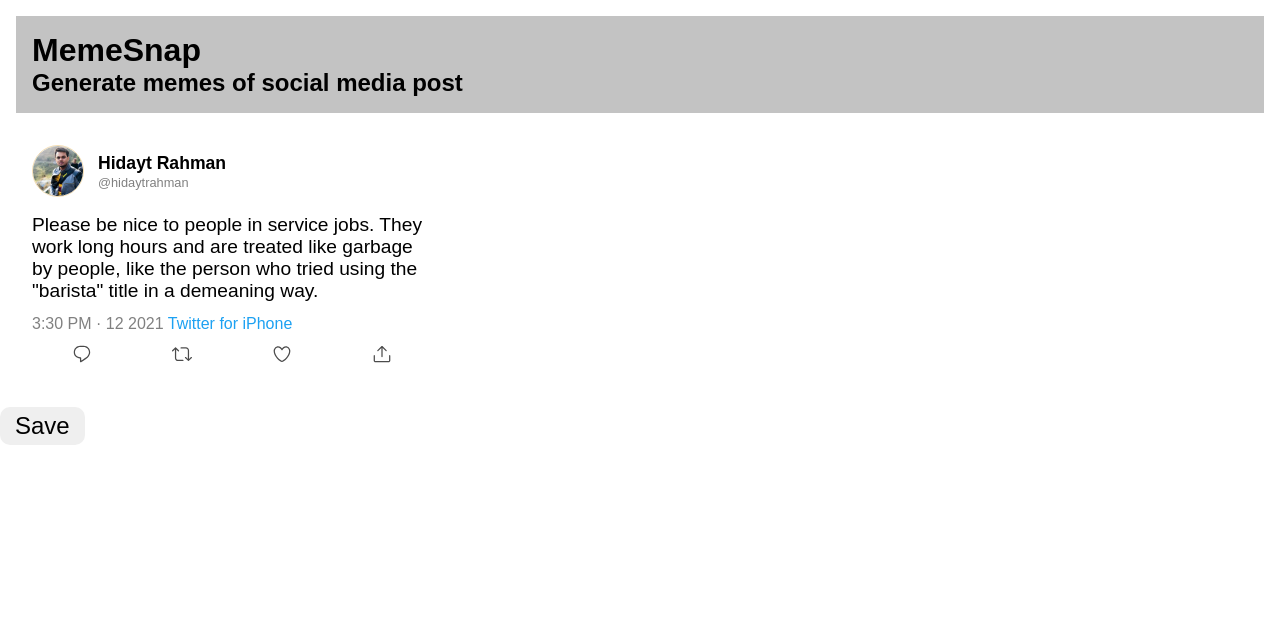
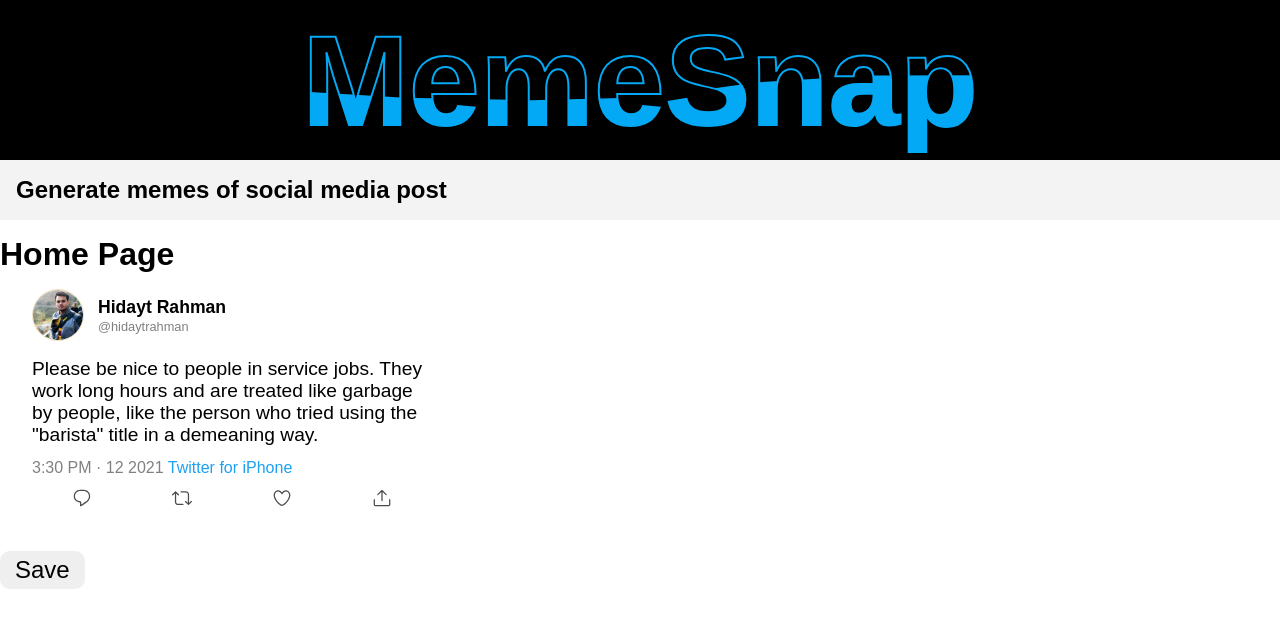
Before and after one commit to hidaytrahman/memeSnap, a React (Create React App) app: page / in a window 1280 px wide. Shown: the top 628 px of the page. Built offline with nearby package versions, Linux system fonts and the light colour scheme.

Commit message:
feat(improvements): Router and animated text

```diff
--- a/src/App.css
+++ b/src/App.css
@@ -16,7 +16,7 @@
 }
 
 .App-header {
-    background: #c3c3c3;
+    background: #f3f3f3;
     padding: 1rem;
-    margin: 1rem;
+    margin-bottom: 1rem;
 }
--- a/src/App.js
+++ b/src/App.js
@@ -1,13 +1,43 @@
+import {
+  BrowserRouter,
+  Routes,
+  Route,
+  Link
+} from "react-router-dom";
+
+import Logo from 'components/entity/logo/Logo';
 import './App.css';
 import Twitter from './components/twitter/Twitter';
 
+function Home() {
+  return <h2>Home</h2>;
+}
+
+function About() {
+  return <h2>About</h2>;
+}
+
+function Users() {
+  return <h2>Users</h2>;
+}
+
+
 const App = () => {
   return (
+    <BrowserRouter>
+
       <div className="App">
+        <Logo />
         <header className="App-header">
-          <h1>MemeSnap</h1>
           <h2>Generate memes of social media post</h2>
         </header>
+
+
+        <Routes>
+          <Route exact path="/" element={<h1>Home Page</h1>} />
+          <Route exact path="page1" element={<Home />} />
+          <Route exact path="page2" element={<About />} />
+        </Routes>
 
         <section>
           <Twitter />
@@ -15,6 +45,10 @@ const App = () => {
 
 
       </div>
+
+    </BrowserRouter>
+
+
   );
 }
 
--- /dev/null
+++ b/src/components/entity/logo/Logo.js
@@ -0,0 +1,12 @@
+import { LogoContainer } from "./Logo.styles";
+
+const Logo = () => {
+    return <LogoContainer>
+	<div class="content">
+		<h2>MemeSnap</h2>
+		<h2>MemeSnap</h2>
+	</div>
+</LogoContainer>
+}
+
+export default Logo;
--- /dev/null
+++ b/src/components/entity/logo/Logo.styles.js
@@ -0,0 +1,62 @@
+import styled from "styled-components";
+
+export const LogoContainer = styled.section`
+    display: flex;
+	background: #000;
+	min-height: 20vh;
+	align-items: center;
+	justify-content: center;
+
+
+    .content {
+        position: relative;
+    }
+
+    .content h2 {
+        color: #fff;
+        font-size: 8em;
+        position: absolute;
+        transform: translate(-50%, -50%);
+    }
+
+    .content h2:nth-child(1) {
+        color: transparent;
+        -webkit-text-stroke: 2px #03a9f4;
+    }
+
+    .content h2:nth-child(2) {
+        color: #03a9f4;
+        animation: animate 4s ease-in-out infinite;
+    }
+
+    @keyframes animate {
+        0%,
+        100% {
+            clip-path: polygon(
+                0% 45%,
+                16% 44%,
+                33% 50%,
+                54% 60%,
+                70% 61%,
+                84% 59%,
+                100% 52%,
+                100% 100%,
+                0% 100%
+            );
+        }
+
+        50% {
+            clip-path: polygon(
+                0% 60%,
+                15% 65%,
+                34% 66%,
+                51% 62%,
+                67% 50%,
+                84% 45%,
+                100% 46%,
+                100% 100%,
+                0% 100%
+            );
+        }
+    }
+`
```
Also changed, not shown: src/components/entity/animation/TextAnimation.css (added, +9 -0 lines), src/components/entity/animation/TextAnimation.js (added, +7 -0 lines), 1 other file (tests, documents, lock files or other folders). Lines whose indentation alone changed are shown as unchanged.
